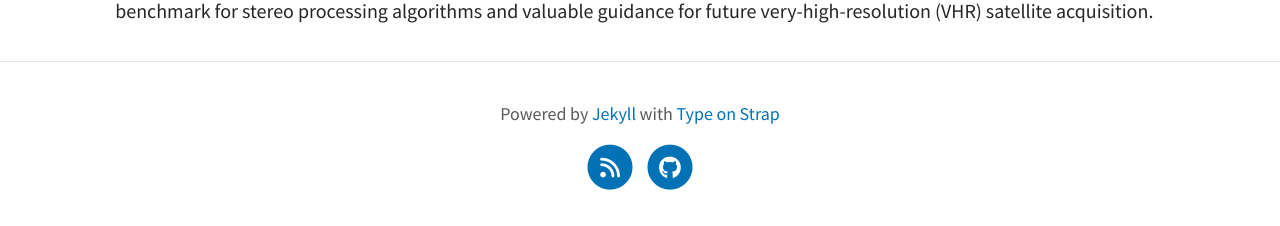
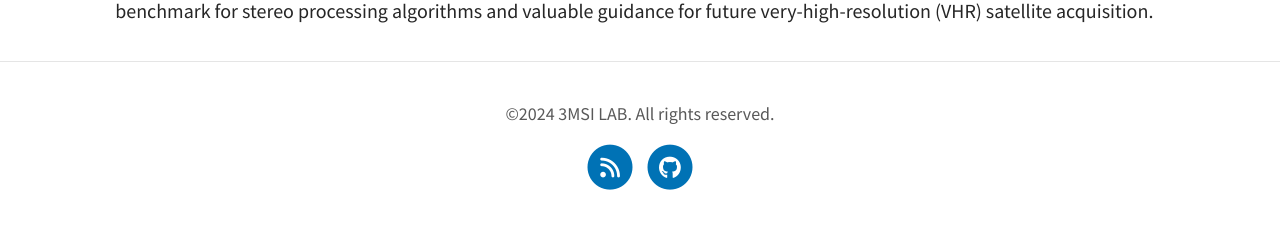
Before and after one commit to ZhouCailin/yinlab, a Jekyll site: the page built from index.html, in a window 1280 px wide. Shown: the part 1374-1600 px from the top of the page. Built offline with Jekyll 4.4.1, drawn with Linux system fonts in a browser that asks for light colours; a script that is not in the unit is left out; the list of posts is cut into pages by our own code.

Commit message:
Update _config.yml

```diff
--- a/_config.yml
+++ b/_config.yml
@@ -13,7 +13,7 @@ header_text: 3-D Modeling, Sensing and Data Intelligence Lab  # Change Blog head
 header_feature_image: assets/img/header/triangular.jpeg
 header_feature_image_responsive: true
 footer_text: >
-  Powered by <a href="https://jekyllrb.com/">Jekyll</a> with <a href="https://github.com/sylhare/Type-on-Strap">Type on Strap</a>
+  ©2024 3MSI LAB. All rights reserved.
 
 # Blog
 excerpt: true                                          # Or "truncate" (first 250 characters), "false" to disable
```
